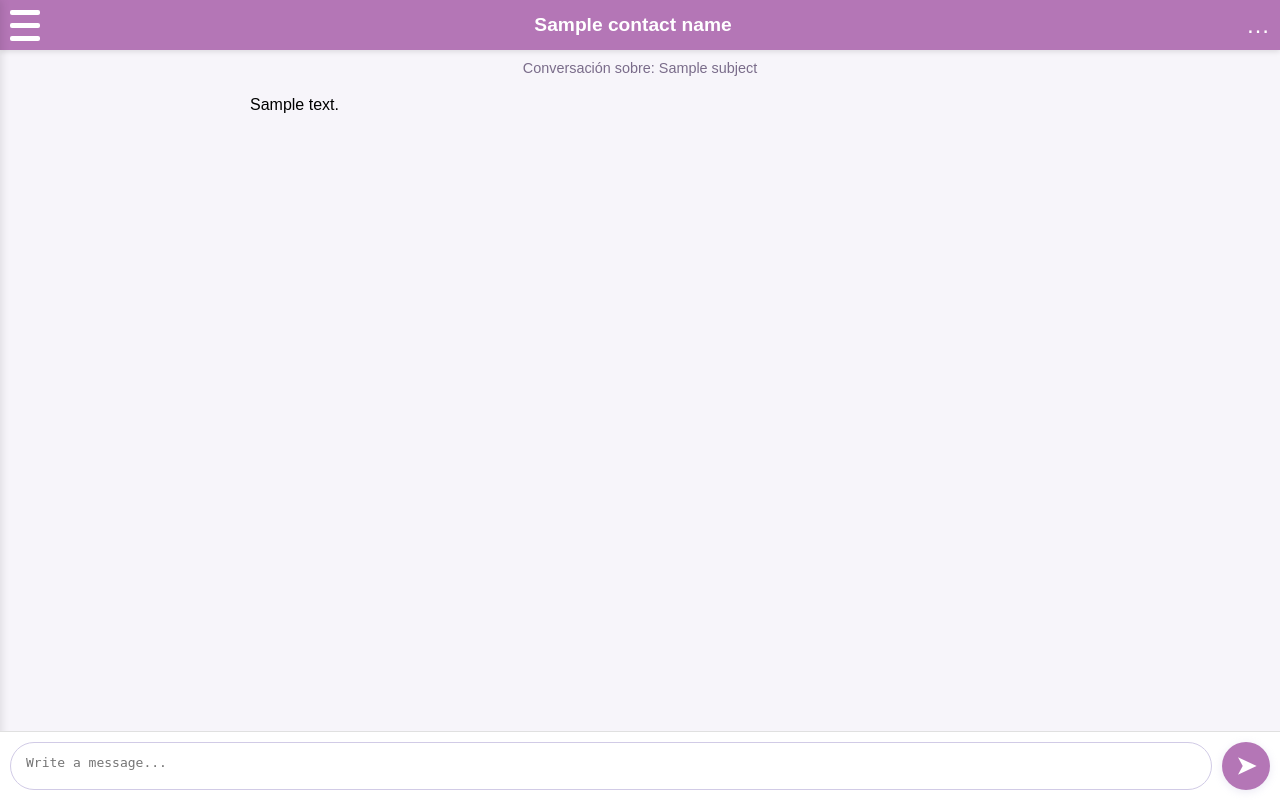
After one commit to luminescentfungi/pynat, a Flask app: template templates/messenger.html in a window 1280 px wide. The commit adds this page. Run offline with Flask 3, Linux system fonts and the light colour scheme; the template is opened without the code that fills it: most values are stand-ins (such as "Sample title", 1, 10 or a date in 2020); parts of the project's set-up code (start-up, migrations or seed data) failed here and were passed over.

Commit message:
second commit

```diff
--- a/main.py
+++ b/main.py
@@ -1,5 +1,5 @@
 # Import necessary libraries
-from flask import Flask, render_template, request
+from flask import Flask, render_template, request, jsonify
 from flask_socketio import SocketIO, emit
 import httpx, re
 from bs4 import BeautifulSoup
@@ -49,7 +49,7 @@ def render_card(member_id):
             'age': '',
             'photoIndex': 0
         }
-    return render_template("card.html", card=card, MSG_TO_URL=MSG_TO_URL)
+    return render_template("card.html", card=card)
 
 # Endpoint to change the card photo (left/right)
 @app.route("/change_photo/<member_id>/<direction>")
@@ -68,19 +68,11 @@ def change_photo(member_id, direction):
         photoIndex += 1
     card['photoIndex'] = photoIndex
 
-    soup_partial, _ = get_member_soup_and_text(member_id)
-    if soup_partial:
-            thumbnails = soup_partial.find_all('a', class_='Thumbnail')
-            if thumbnails:
-                try:
-                    img = thumbnails[photoIndex].find('img')
-                except IndexError:
-                    img = thumbnails[0].find('img')
-                    card['photoIndex'] = 0
-                if img and img.get('src'):
-                    img_path = img['src'].replace("_t", "_l")
-                    photo = f"/proxy_image/{img_path}"
-                    log_message(f"Found photo: {photo}", "LOG")
+    photos = card.get('photos', [])
+    if not 0 <= photoIndex < len(photos):
+        photoIndex = 0  # Reset to first photo if out of bounds
+        card['photoIndex'] = photoIndex
+    photo = photos[photoIndex]
     return {"photo": photo}
 
 # Route to proxy images from the external site
@@ -104,6 +96,86 @@ def search():
     return render_template("search.html")
 
 
+# Endpoint to open a message
+@app.route("/open_conversation/<member_id>")
+def open_conversation(member_id):
+    log_message(f"Opening conversation for member_id: {member_id}", "LOG")
+    # First obtain soup and text to verify member exists
+    soup_partial, text = get_member_soup_and_text(member_id)
+    if not text:
+        log_message(f"Member {member_id} not found", "ERR")
+        return "Member not found", 404
+    pattern = re.compile(
+        r"KeyConversation=(\d+)"
+    )
+    match = pattern.search(str(soup_partial))
+    if match:
+        key_conversation = match.group(1)
+        log_message(f"Found conversation: KeyConversation={key_conversation}", "LOG")
+        url = f"{CONVERSATION_URL}{key_conversation}"
+        log_message("Opening conversation URL:", url)
+
+        with httpx.Client(timeout=10) as client:
+            response = client.get(url, headers=HEADERS)
+        html_content = response.text
+        conversation_data = parse_conversation(html_content)
+
+        # Extract the value of formMsg_New_KeyMessage from the HTML
+        formMsg_New_KeyMessage = None
+        input_elem = BeautifulSoup(html_content, "html.parser").find("input", {"name": "formMsg_New_KeyMessage"})
+        if input_elem and input_elem.has_attr("value"):
+            formMsg_New_KeyMessage = input_elem["value"]
+        log_message(f"Key formMsg_New_KeyMessage: {formMsg_New_KeyMessage}", "DEB")
+
+        # Extract the value of formMsg_New_Subject from the HTML
+        formMsg_New_Subject = None
+        input_elem_subject = BeautifulSoup(html_content, "html.parser").find("input", {"name": "formMsg_New_Subject"})
+        if input_elem_subject and input_elem_subject.has_attr("value"):
+            formMsg_New_Subject = input_elem_subject["value"]
+        log_message(f"Key formMsg_New_Subject: {formMsg_New_Subject}", "DEB")
+
+        log_message(f"Parsed conversation data for member {member_id}", "LOG")
+
+        # Preparamos los mensajes para inyectar en el nuevo HTML
+        messages_html_list = []
+        for msg in conversation_data['messages']:
+            # Creamos la estructura del mensaje para el nuevo template
+            css_class = 'msg-sent' if msg['alignment'] == 'right' else 'msg-received'
+            messages_html_list.append(f"""
+                <div class="message-row {msg['alignment']}">
+                    <div class="message-bubble {css_class}">
+                        <div class="message-text">{msg['body']}</div>
+                        <div class="message-time">{msg['time']}</div>
+                    </div>
+                </div>
+            """)
+        messages_html = "\n".join(messages_html_list)
+        log_message(f"Rendering messenger template for member {member_id}", "DEB")
+        log_message(f"Contact id: {member_id}, Contact name: {conversation_data['contact']}, Subject: {conversation_data['subject']}", "DEB")
+        return render_template(
+            'messenger.html',
+            contact_id = member_id,
+            contact_name=conversation_data['contact'],
+            key_message=formMsg_New_KeyMessage,
+            subject=formMsg_New_Subject,
+            messages_html=messages_html
+        )
+    else:
+        if soup_partial:
+            username_container =soup_partial.find('div', id='divMemberTitle')
+            if username_container:
+                if '.' in username_container.get_text(strip=True):
+                    username = username_container.get_text(strip=True).split('.')[-1]
+                else:
+                    username = username_container.get_text(strip=True)
+        return render_template(
+            'messenger.html',
+            contact_id = member_id,
+            contact_name=username if username else "Unknown",
+            subject="Unknown",
+            messages_html=""
+        )
+
 # SocketIO event to handle search and streaming of cards
 @socketio.on('get_search_users')
 def handle_get_search_users(data):
@@ -118,7 +190,10 @@ def handle_get_search_users(data):
     ids = get_ids_from_city(city)
 
     member_ids = []
+    count = 0
     for member_id in ids:
+        if count >= MAX_RESULTS:
+            break
         soup_partial, text = get_member_soup_and_text(member_id)
         username = None
         location = None
@@ -163,6 +238,7 @@ def handle_get_search_users(data):
         if member_id and member_id not in member_ids:
             member_ids.append(member_id)
             emit('new_card', card)
+            count += 1
         emit('update_card', {
             'id': member_id,
             'age': age,
@@ -183,11 +259,15 @@ def handle_get_new_users():
     news_blocks = soup.find_all(class_='News')
     member_ids = []
     log_message(f"Found {len(news_blocks)} news blocks", "LOG")
-    for idx, news_block in enumerate(news_blocks[:10]):
+    count = 0
+    for idx, news_block in enumerate(news_blocks):
+        if count >= MAX_RESULTS:
+            break
         log_message(f"Processing news block {idx+1}", "LOG")
         onclick_attr = news_block.get('onclick', '')
         match = re.search(r'MemberShow\((\d+),', onclick_attr)
         member_id = None
+        photos = []
         if match:
             member_id = match.group(1)
             log_message(f"Found member_id: {member_id}", "LOG")
@@ -216,19 +296,21 @@ def handle_get_new_users():
                 age = match_age.group(2)
                 log_message(f"Found age: {age}", "LOG")
         if soup_partial:
-            thumbnail = soup_partial.find('a', class_='Thumbnail')
-            if thumbnail:
-                img = thumbnail.find('img')
-                if img and img.get('src'):
-                    img_path = img['src'].replace("_t", "_l")
-                    photo = f"/proxy_image/{img_path}"
-                    log_message(f"Found photo: {photo}", "LOG")
+            thumbnails = soup_partial.find_all('a', class_='Thumbnail')
+            if thumbnails:
+                imgs = [t.find('img') for t in thumbnails]
+                for img in imgs:
+                    if img and img.get('src'):
+                        img_path = img['src'].replace("_t", "_l")
+                        photos.append(f"/proxy_image/{img_path}")
+                log_message(f"Found {len(photos)} photos", "LOG")
         # Store card data for rendering
         card = {
             'id': member_id,
             'username': username or 'undefined',
             'location': location or 'undefined',
-            'photo': photo or '',
+            'photos': photos,
+            'photo': photos[0] if photos else '',
             'age': age or '',
             'photoIndex': 0
         }
@@ -237,6 +319,7 @@ def handle_get_new_users():
             member_ids.append(member_id)
             log_message(f"Emitting new_card: {card}", "LOG")
             emit('new_card', card)
+            count += 1
         # Emit card update with age and photo
         log_message(f"Emitting update_card for id {member_id} with age: {age}, photo: {photo}", "LOG")
         emit('update_card', {
@@ -245,6 +328,26 @@ def handle_get_new_users():
             'photo': photo
         })
 
+# Endpoint to send a message to a contact
+@app.route("/send_message/<contact_id>", methods=["POST"])
+def send_message_route(contact_id):
+    data = request.get_json()
+    log_message(f"[DEBUG] Incoming POST /send_message/{contact_id} data: {data}", "DEB")
+    message = data.get("message")
+    subject = data.get("subject", "")
+    key_message = data.get("key_message", "0")
+    key_conversation = data.get("key_conversation")  # <-- Add this
+    log_message(f"Sending message to contact {contact_id} with subject '{subject}' and key_message '{key_message}'", "LOG")
+    if not message:
+        return jsonify(success=False, error="No message provided"), 400
+    try:
+        resp = send_message(contact_id, message, key_message, subject, key_conversation)
+        log_message(f"[DEBUG] Response from send_message: {getattr(resp, 'status_code', None)} {getattr(resp, 'text', None)}", "DEB")
+        return jsonify(success=True)
+    except Exception as e:
+        log_message(f"Error sending message: {e}", "ERR")
+        return jsonify(success=False, error=str(e)), 500
+
 # Main entry point
 if __name__ == "__main__":
     log_message("Starting Flask-SocketIO server on 0.0.0.0:5000", "LOG")
--- a/requirements.txt
+++ b/requirements.txt
@@ -1,3 +1,5 @@
 Flask
+flask_socketio
+httpx
 requests
 beautifulsoup4
--- a/static/styles.css
+++ b/static/styles.css
@@ -34,7 +34,7 @@
     margin-top: 24px;
 }
 
-.news-card-wrapper {
+.card-wrapper {
     display: flex;
     align-items: center;
     margin: 16px;
@@ -64,7 +64,7 @@
     pointer-events: auto;
 }
 
-.news-card {
+.card {
     background: #fff;
     border-radius: 16px;
     box-shadow: 0 2px 12px rgba(0,0,0,0.08);
@@ -78,10 +78,10 @@
     margin: 16px;
     box-sizing: border-box;
 }
-.news-card:hover {
+.card:hover {
     box-shadow: 0 4px 24px rgba(0,0,0,0.16);
 }
-.news-card-img {
+.card-img {
     width: 200px;
     height: 350px;
     border-radius: 12px;
@@ -92,7 +92,7 @@
     justify-content: center;
     margin-bottom: 12px;
 }
-.news-card-img img {
+.card-img img {
     width: 200px;
     height: 350px;
     object-fit: cover;
@@ -102,15 +102,15 @@
     color: #bbb;
     font-size: 14px;
 }
-.news-card-info {
+.card-info {
     text-align: center;
 }
-.news-card-username {
+.card-username {
     font-weight: bold;
     font-size: 1.1em;
     margin-bottom: 4px;
 }
-.news-card-location {
+.card-location {
     color: #7a6c8a;
     font-size: 0.95em;
 }
--- /dev/null
+++ b/templates/messenger.html
@@ -0,0 +1,256 @@
+<!DOCTYPE html>
+<html lang="es">
+<head>
+    <meta charset="UTF-8">
+    <title>Chat con {{ contact_name }}</title>
+    <meta name="viewport" content="width=device-width, initial-scale=1.0, user-scalable=no">
+    <link rel="stylesheet" href="{{ url_for('static', filename='styles.css') }}">
+    <style>
+        /* Estilos de search.html adaptados */
+        body {
+            background-color: #f7f5fa; /* Fondo suave */
+            margin: 0;
+            padding: 0;
+            font-family: Arial, sans-serif;
+            height: 100vh;
+            display: flex;
+            flex-direction: column;
+        }
+        .content {
+            flex-grow: 1;
+            padding-top: 50px; /* Para dejar espacio al header */
+            padding-bottom: 100px; /* Para dejar espacio al input de chat */
+            overflow-y: auto;
+            display: flex;
+            flex-direction: column;
+            width: 100%;
+            max-width: 800px;
+            margin: 0 auto;
+        }
+        .header {
+            position: fixed;
+            top: 0;
+            left: 0;
+            right: 0;
+            height: 50px;
+            background: #b476b6; /* Color principal de search.html */
+            color: #fff;
+            display: flex;
+            align-items: center;
+            padding: 0 10px;
+            box-shadow: 0 2px 5px rgba(0,0,0,0.1);
+            z-index: 1000;
+        }
+        .header-title {
+            flex-grow: 1;
+            text-align: center;
+            font-size: 1.2em;
+            font-weight: bold;
+            margin-right: 40px; /* Offset para el botón de hamburguesa */
+        }
+        /* Fin de estilos de search.html adaptados */
+
+        /* Estilos específicos de mensajería */
+        .chat-area {
+            flex-grow: 1;
+            padding: 20px 10px;
+            display: flex;
+            flex-direction: column;
+            gap: 10px;
+        }
+        .message-row {
+            display: flex;
+            width: 100%;
+        }
+        .message-row.left {
+            justify-content: flex-start;
+        }
+        .message-row.right {
+            justify-content: flex-end;
+            /* Ensure full right alignment */
+            align-items: flex-end;
+        }
+        .message-bubble {
+            max-width: 80%;
+            padding: 12px 16px;
+            border-radius: 20px;
+            position: relative;
+            word-wrap: break-word;
+            line-height: 1.4;
+            box-shadow: 0 1px 2px rgba(0,0,0,0.1);
+        }
+        /* Burbuja recibida (izquierda) */
+        .msg-received {
+            background-color: #ffffff; /* Blanco o muy claro */
+            color: #333;
+            border-bottom-left-radius: 4px;
+        }
+        /* Burbuja enviada (derecha) */
+        .msg-sent {
+            background-color: #9d90c7; /* Color de hover de search.html */
+            color: #fff;
+            border-bottom-right-radius: 4px;
+        }
+        .message-time {
+            display: block;
+            margin-top: 4px;
+            font-size: 0.75em;
+            text-align: right;
+            opacity: 0.7;
+        }
+
+        /* Contenedor de entrada de chat (siempre abajo) */
+        .chat-input-container {
+            position: fixed;
+            bottom: 0;
+            left: 0;
+            right: 0;
+            background: #fff;
+            padding: 10px;
+            border-top: 1px solid #e0e0e0;
+            display: flex;
+            align-items: center;
+            z-index: 1000;
+        }
+        .chat-input {
+            flex-grow: 1;
+            padding: 12px 15px;
+            border-radius: 24px;
+            border: 1px solid #d1cbe6;
+            margin-right: 10px;
+            font-size: 1em;
+            resize: none; /* Evita que se cambie el tamaño en móvil */
+            min-height: 48px;
+            box-sizing: border-box;
+        }
+        .send-btn {
+            background: #b476b6;
+            color: #fff;
+            border: none;
+            border-radius: 50%; /* Botón redondo */
+            width: 48px;
+            height: 48px;
+            font-size: 1.5em;
+            font-weight: bold;
+            cursor: pointer;
+            box-shadow: 0 2px 8px rgba(157, 144, 199, 0.2);
+            display: flex;
+            align-items: center;
+            justify-content: center;
+            transition: background 0.2s;
+        }
+        .send-btn:hover {
+            background: #9d90c7;
+        }
+
+        /* MEDIA QUERIES para responsividad */
+        @media (max-width: 600px) {
+            .header-title {
+                font-size: 1em;
+            }
+            .chat-area {
+                padding: 15px 5px;
+            }
+            .chat-input-container {
+                padding: 8px 5px;
+            }
+            .chat-input {
+                margin-right: 5px;
+            }
+            .send-btn {
+                width: 40px;
+                height: 40px;
+                font-size: 1.2em;
+            }
+        }
+    </style>
+</head>
+<body>
+    <div class="header">
+        <div class="hamburger" onclick="toggleSidebar()">
+            <div class="bar"></div>
+            <div class="bar"></div>
+            <div class="bar"></div>
+        </div>
+        <div class="header-title">
+            {{ contact_name }}
+        </div>
+        <a href="#" style="color:white; font-size: 1.5em; text-decoration: none; margin-left: auto;">&#x2026;</a> </div>
+
+    {% include 'sidebar.html' %} <div class="content">
+        <div style="text-align:center; color: #7a6c8a; font-size: 0.9em; margin-top: 10px;">
+            Conversación sobre: {{ subject }}
+        </div>
+
+        <div class="chat-area">
+            {{ messages_html | safe }}
+        </div>
+    </div>
+
+    <div class="chat-input-container">
+        <textarea id="chatInput" class="chat-input" placeholder="Write a message..." rows="1"></textarea>
+        <button class="send-btn" onclick="sendMessage()">&#10148;</button>
+    </div>
+
+    <script>
+        // Función de JS copiada de search.html
+        function toggleSidebar() {
+            var sidebarElement = document.getElementById('sidebar');
+            if (sidebarElement) {
+                sidebarElement.classList.toggle('open');
+            }
+        }
+
+        // Función para enviar mensaje usando la API backend
+        function sendMessage() {
+            const input = document.getElementById('chatInput');
+            const message = input.value.trim();
+            const subject = "{{ subject|e }}";
+            const key_message = "{{ key_message|e }}";
+            const key_conversation = "{{ key_conversation|e }}"; // Add this if available
+            if (message) {
+                fetch(`/send_message/{{ contact_id }}`, {
+                    method: 'POST',
+                    headers: {
+                        'Content-Type': 'application/json'
+                    },
+                    body: JSON.stringify({ message: message, subject: subject, key_message: key_message, key_conversation: key_conversation })
+                })
+                .then(response => response.json())
+                .then(data => {
+                    if (data.success) {
+                        const chatArea = document.querySelector('.chat-area');
+                        const newMessage = document.createElement('div');
+                        newMessage.className = 'message-row right';
+                        newMessage.innerHTML = `
+                            <div class="message-bubble msg-sent">
+                                <div class="message-text">${message}</div>
+                                <div class="message-time">A few seconds ago</div>
+                            </div>
+                        `;
+                        chatArea.appendChild(newMessage);
+                        input.value = '';
+                        chatArea.scrollTop = chatArea.scrollHeight;
+                    } else {
+                        alert('No se pudo enviar el mensaje.');
+                    }
+                })
+                .catch(() => alert('No se pudo enviar el mensaje.'));
+            }
+        }
+
+        // Auto-resize del textarea y scroll al final
+        document.addEventListener('DOMContentLoaded', () => {
+             const chatArea = document.querySelector('.chat-area');
+             chatArea.scrollTop = chatArea.scrollHeight; // Scroll al cargar
+
+             const textarea = document.getElementById('chatInput');
+             textarea.addEventListener('input', function() {
+                 this.style.height = 'auto';
+                 this.style.height = (this.scrollHeight) + 'px';
+             });
+        });
+
+    </script>
+</body>
+</html>
```
Also changed, not shown: settings.py (+13 -1 lines), templates/card.html (+27 -20 lines), templates/index.html (+13 -8 lines), utils.py (+83 -1 lines).
